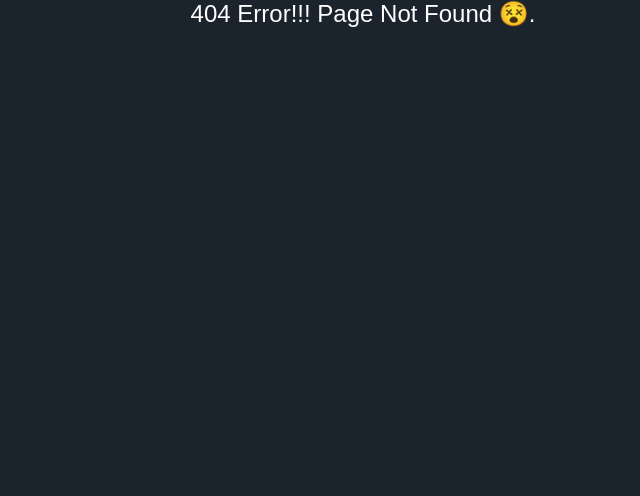
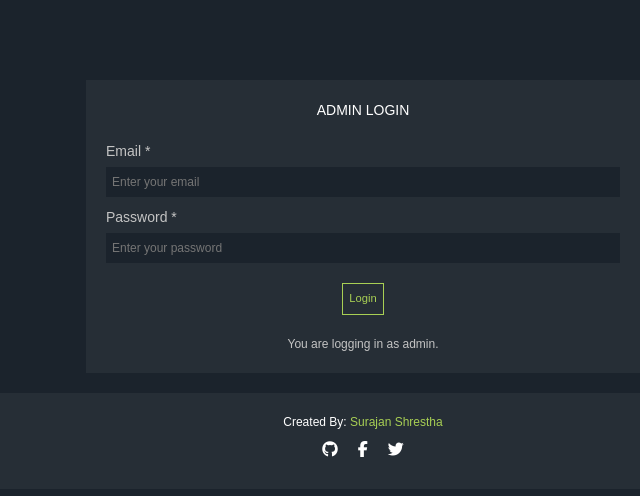
Before and after one commit to SurajanShrestha/cit-forum, a React (Create React App) app: page /admin/login in a window 1280 px wide. Before the commit this address had no page. Shown: the top 496 px of the page, without its empty margins (277-917 px from the left). Built offline with nearby package versions, Linux system fonts and the light colour scheme.

Commit message:
feat: admin login and auth integrated

```diff
--- a/src/App.js
+++ b/src/App.js
@@ -11,6 +11,8 @@ import UserAccount from './views/userAccount';
 import SearchResults from './views/searchResults';
 import CategoryTopics from './views/categoryTopics';
 import CreateTopic from './views/createTopic';
+import AdminPanel from './views/admin';
+import AdminLogin from './views/admin/login';
 
 const queryClient = new QueryClient({
   defaultOptions: {
@@ -58,6 +60,12 @@ function App() {
             <Route path="/createTopic">
               <CreateTopic />
             </Route>
+            <Route path="/admin" exact>
+              <AdminPanel />
+            </Route>
+            <Route path="/admin/login">
+              <AdminLogin />
+            </Route>
             <Route>
               <Error />
             </Route>
--- a/src/components/common/discussionBoard/Post.js
+++ b/src/components/common/discussionBoard/Post.js
@@ -14,7 +14,7 @@ const initialValues = {
     content: "",
 };
 
-function Post({ id, userName, userAvatar, postedDate, answer, totalLikes, totalReplies }) {
+function Post({ id, userName, userAvatar, postedDate, answer, /* totalLikes, */ totalReplies }) {
     const formikBag = useRef();
     const queryClient = useQueryClient();
     const [openReplies, setOpenReplies] = useState(false);
@@ -99,10 +99,10 @@ function Post({ id, userName, userAvatar, postedDate, answer, totalLikes, totalR
                                 <small className="view-replies f-sm" title="View Replies" onClick={() => setOpenReplies(!openReplies)}>{totalReplies || "0"} Replies&nbsp;<i class={openReplies ? "fa fa-angle-up" : "fa fa-angle-down"} aria-hidden="true"></i></small>
                             </div>
                     }
-                    <div className="action">
+                    {/* <div className="action">
                         <i className="fa fa-heart-o like" aria-hidden="true" title="Like"></i>
                         {totalLikes ? <small className="f-xs grayText">{totalLikes}</small> : null}
-                    </div>
+                    </div> */}
                     {!showReplyField &&
                         <div className='text-end mb-2 action'>
                             <Button type="button" onClick={handleCreateReply}>Reply</Button>
@@ -146,14 +146,12 @@ function Post({ id, userName, userAvatar, postedDate, answer, totalLikes, totalR
                                         userAvatar={process.env.PUBLIC_URL + "/images/userAvatars/uAv-02.jpg"}
                                         postedDate={reply?.createdAt.slice(0, 10)}
                                         answer={reply?.content}
-                                        totalLikes={reply?.likes}
+                                        // totalLikes={reply?.likes}
                                         key={index}
                                     />
                                 );
                             }) :
                             null :
-                        // <Reply userName="Shyam Adhikari" userAvatar={process.env.PUBLIC_URL + "/images/userAvatars/uAv-02.jpg"} postedDate="2021-10-10" answer="I've been dropping mmr for a while and I lose a lot of normal games too..Is the community just a bunch of hardenes veterans that makes the game more difficult?Maybe I'm going downhill..." totalLikes={2} />
-                        // <Reply userName="Jon Snow" userAvatar={process.env.PUBLIC_URL + "/images/userAvatars/uAv-03.jpg"} postedDate="2021-10-10" answer="mmr is actually easier now. divine use to be harder it is now the ancient level of a few years ago. likewise ancient is the old legend. You get 30 per game where as before it was 25 or less." replyTo="Shyam Adhikari" />
                         null
                 }
             </div>
--- a/src/components/common/discussionBoard/Reply.js
+++ b/src/components/common/discussionBoard/Reply.js
@@ -13,7 +13,7 @@ const initialValues = {
     content: "",
 };
 
-function Reply({ id, postId, replyToId, userName, userId, userAvatar, postedDate, answer, totalLikes }) {
+function Reply({ id, postId, replyToId, userName, userId, userAvatar, postedDate, answer, /* totalLikes */ }) {
     const formikBag = useRef();
     const queryClient = useQueryClient();
     const [showReplyField, setShowReplyField] = useState(false);
@@ -104,10 +104,10 @@ function Reply({ id, postId, replyToId, userName, userId, userAvatar, postedDate
                         </article>
                 }
                 <div className="postActions">
-                    <div className="action">
+                    {/* <div className="action">
                         <i className="fa fa-heart-o like" aria-hidden="true" title="Like"></i>
                         {totalLikes ? <small className="f-xs grayText">{totalLikes}</small> : null}
-                    </div>
+                    </div> */}
                     {!showReplyField &&
                         <div className='text-end mb-2 action'>
                             <Button type="button" onClick={handleCreateReplyTo}>Reply</Button>
--- a/src/components/common/discussionBoard/index.js
+++ b/src/components/common/discussionBoard/index.js
@@ -13,7 +13,7 @@ function DiscussionBoard({ postsData }) {
                                 userAvatar={process.env.PUBLIC_URL + "/images/userAvatars/uAv-01.jpg"}
                                 postedDate={post?.createdAt.slice(0, 10)}
                                 answer={post?.content}
-                                totalLikes={post?.likes}
+                                // totalLikes={post?.likes}
                                 totalReplies={post?.Replies.length}
                                 key={index}
                             />
--- a/src/components/common/navbar/index.js
+++ b/src/components/common/navbar/index.js
@@ -3,7 +3,7 @@ import { Link, useHistory } from 'react-router-dom';
 import { Container, Row, Col } from 'react-bootstrap';
 import { getUser, removeUser } from '../../../storage';
 
-function Navbar() {
+function Navbar({ forAdminPanel = false }) {
     const history = useHistory();
     const [openSearch, setOpenSearch] = useState(false);
     const [userData, setUserData] = useState({});
@@ -27,7 +27,7 @@ function Navbar() {
             <Container>
                 <Row>
                     <Col xs={2}>
-                        <Link to="/"><p>CITE Forums</p></Link>
+                        <Link to="/"><p>{forAdminPanel ? 'CITE Forums Admin' : 'CITE Forums'}</p></Link>
                     </Col>
                     <Col xs={10} className="text-end">
                         <span href="#" className="f-md mx-2 greenText clickable" onClick={() => setOpenSearch(!openSearch)}><i class="fa fa-search" aria-hidden="true"></i></span>
@@ -35,9 +35,14 @@ function Navbar() {
                             <>
                                 <Link to={`/userAccount/${userData.id}`} className="f-sm mx-2">Welcome, {userData.name}</Link>
                                 <Link to="#" className="f-sm mx-2" onClick={handleLogout}>Log Out</Link>
-                                <Link to="/createTopic" className="custom-primary-outline-btn mx-2">Start a Topic</Link>
+                                {forAdminPanel ?
+                                    null :
+                                    <Link to="/createTopic" className="custom-primary-outline-btn mx-2">Start a Topic</Link>
+                                }
                             </> :
-                            <Link to="/login" className="f-sm mx-2">Log In</Link>
+                            forAdminPanel ?
+                                null :
+                                <Link to="/login" className="f-sm mx-2">Log In</Link>
                         }
                     </Col>
                     <div className={openSearch ? "search-popup p-3 d-flex flex-column justify-content-center align-items-center" : "search-popup-disabled"}>
--- a/src/styles/style.css
+++ b/src/styles/style.css
@@ -145,6 +145,7 @@ a:hover {
 .custom-footer {
   background-color: #262e36;
   margin-top: 20px;
+  height: 12vh;
   position: relative;
   bottom: 0px;
   padding: 20px 0px 10px 0px;
--- a/src/validations/loginUser.validation.js
+++ b/src/validations/loginUser.validation.js
@@ -3,5 +3,5 @@ import { PasswordValidation } from './yupValidations';
 
 export const loginUserValidationSchema = Yup.object().shape({
   email: Yup.string().email('Invalid Email').required('Email is required'),
-  password: PasswordValidation(),
+  password: Yup.string().required('Password is required'),
 });
--- /dev/null
+++ b/src/views/admin/index.js
@@ -0,0 +1,39 @@
+import { useEffect } from 'react';
+import { useHistory } from "react-router-dom";
+import { Container, Row, Col } from 'react-bootstrap';
+// import { useQuery } from 'react-query';
+import Layout from '../layout';
+import { getUser } from "../../storage";
+// import { http } from "../../services/httpHelper";
+// import { failureToast } from "../../components/common/Toast";
+// import { CategoryBoard } from '../../components';
+// import { HeaderBar } from '../../components';
+// import { List } from '../../components';
+// import { BulletinBoard } from '../../components';
+
+function AdminPanel() {
+    const history = useHistory();
+
+    useEffect(() => {
+        if (getUser()) {
+            // Even if checking user role is done by the backend, we're still making sure that no non-admin users can stay in this page.
+            if(getUser()?.roleId !== 1){
+                history.replace('/admin/login');
+            }
+        }else{
+            history.replace('/admin/login');
+        }
+    }, []);
+
+    return (
+        <Layout forAdminPanel={true}>
+            <Container>
+                <Row>
+                    <p>This is admin panel</p>
+                </Row>
+            </Container>
+        </Layout>
+    );
+}
+
+export default AdminPanel;
--- /dev/null
+++ b/src/views/admin/login/index.js
@@ -0,0 +1,72 @@
+import { useEffect } from "react";
+import { useHistory } from "react-router-dom";
+import { useMutation } from "react-query";
+import { Container, Row, Col } from "react-bootstrap";
+import { Formik, Form } from 'formik';
+import Layout from "../../layout";
+import { http } from "../../../services/httpHelper";
+import { successToast, failureToast } from "../../../components/common/Toast";
+import { loginUserValidationSchema } from "../../../validations/loginUser.validation";
+import { setUser } from "../../../storage";
+import Button from "../../../components/common/Button";
+import Input from "../../../components/common/Input";
+
+const initialValues = {
+    email: "",
+    password: "",
+};
+
+function AdminLogin() {
+    const history = useHistory();
+
+    const { mutate: loginUser, data: loginData, error: loginError, isLoading: isLoggingIn, isSuccess: isLoginSuccess } = useMutation((loginCred) => {
+        return http().post('/users/login/admin', loginCred);
+    });
+
+    const handleSubmit = (values) => {
+        loginUser(values);
+    };
+
+    useEffect(() => {
+        if (isLoginSuccess) {
+            successToast("Successfully Logged In");
+            setUser(loginData.data?.user);
+            history.replace('/admin');
+        }
+        if (loginError) {
+            failureToast(loginError?.response?.data?.message || "Error");
+        }
+    }, [isLoginSuccess, loginError]);
+
+    return (
+        <Layout forAdminPanel={true} noNavbar={true}>
+            <Container>
+                <Row className="px-3">
+                    <Col lg={{ span: 6, offset: 3 }} className="single-form">
+                        <p className="form-heading">Admin Login</p>
+                        <Formik
+                            initialValues={initialValues}
+                            validationSchema={loginUserValidationSchema}
+                            onSubmit={handleSubmit}
+                        >
+                            {({ dirty }) => {
+                                return (
+                                    <Form>
+                                        <Input name="email" label="Email" type="email" placeholder="Enter your email" />
+                                        <Input name="password" label="Password" type="password" placeholder="Enter your password" />
+                                        <div className="btn-container">
+                                            <Button type="submit" loading={isLoggingIn} disabled={!dirty}>Login</Button>
+                                        </div>
+                                        <p className="note">You are logging in as admin.</p>
+                                    </Form>
+                                );
+                            }}
+                        </Formik>
+                    </Col>
+                </Row>
+            </Container>
+        </Layout>
+    )
+}
+
+export default AdminLogin;
--- a/src/views/layout/index.js
+++ b/src/views/layout/index.js
@@ -2,10 +2,13 @@ import React from 'react';
 import { Navbar } from "../../components";
 import { Footer } from "../../components";
 
-function Layout({ children }) {
+function Layout({ children, forAdminPanel = false, noNavbar = false }) {
     return (
         <>
-            <Navbar />
+            {noNavbar ?
+                null :
+                <Navbar forAdminPanel={forAdminPanel} />
+            }
             <main className="body-container">
                 {children}
             </main>
```
